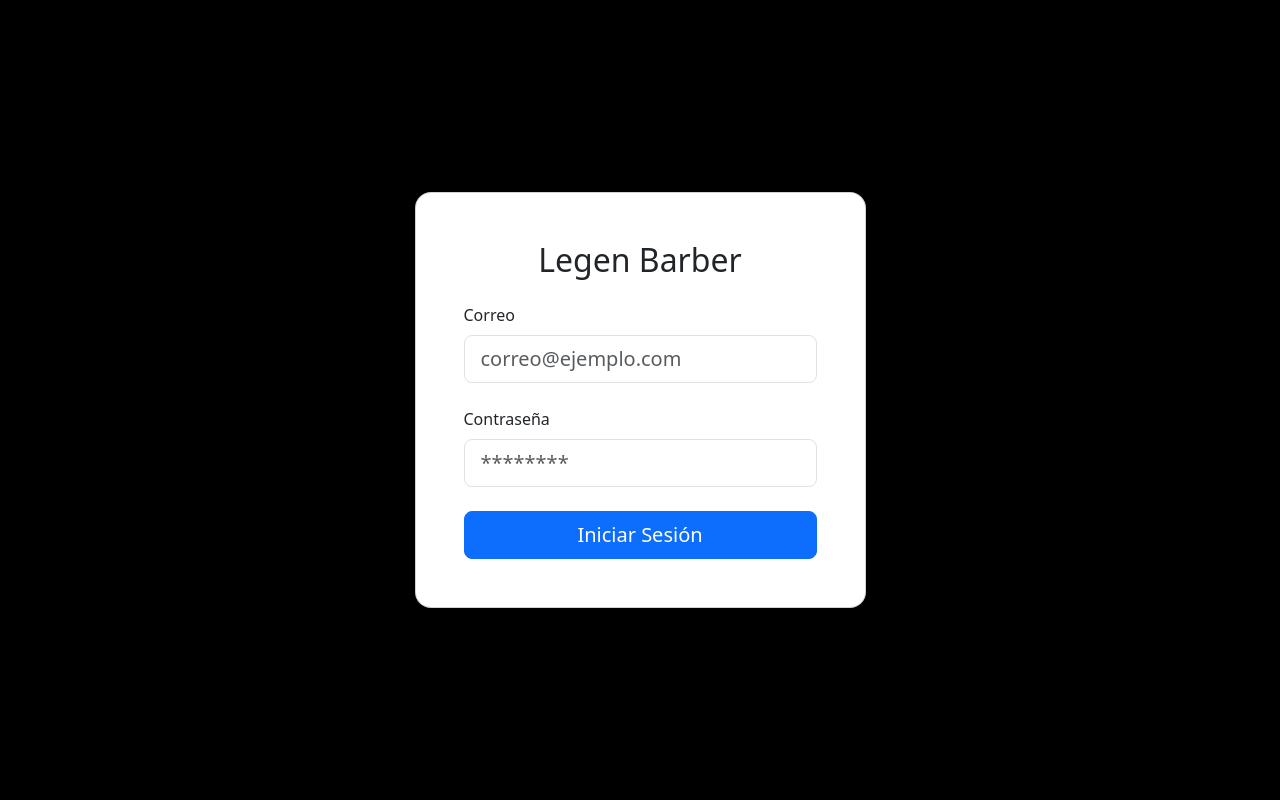
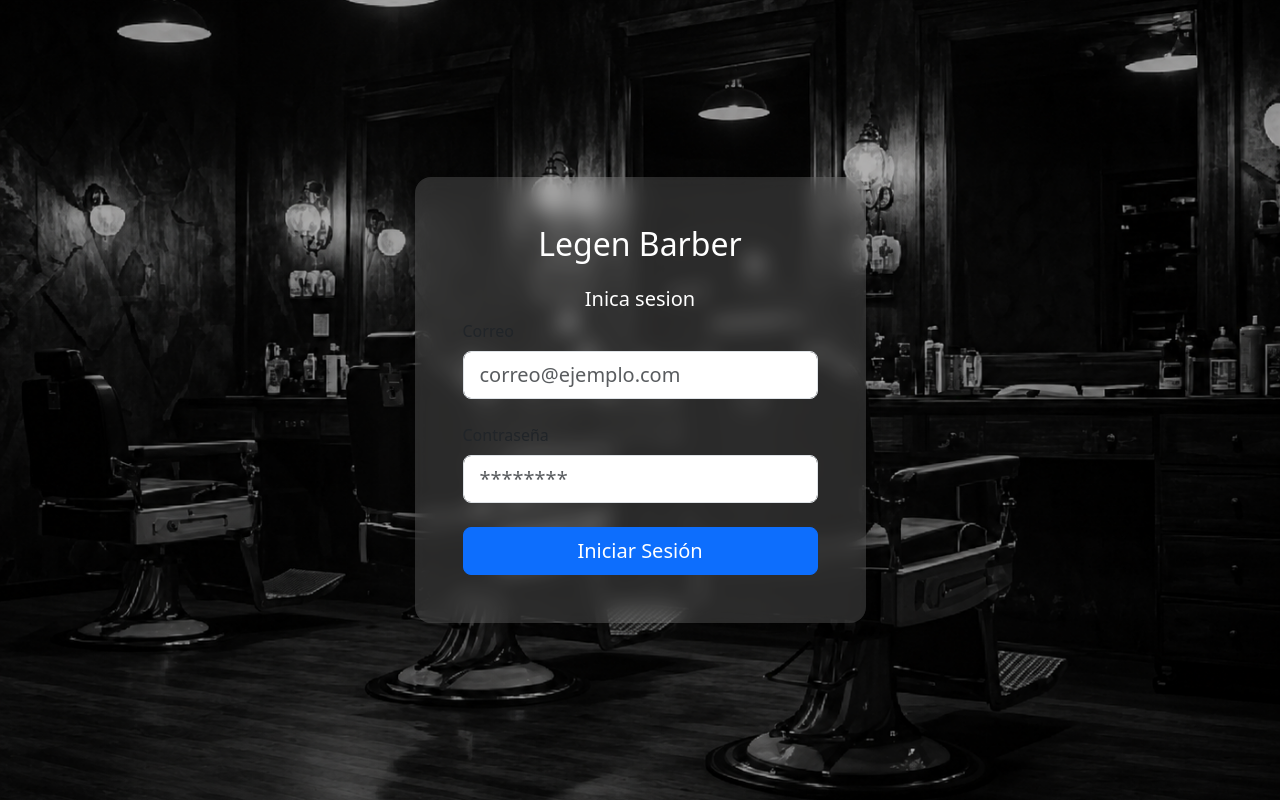
Before and after one commit to yaquiC/Sistema_barberia, a Vue app: page /login in a window 1280 px wide. Built offline with nearby package versions, Linux system fonts and the light colour scheme.

Commit message:
diseño de login

```diff
--- a/src/views/LoginView.vue
+++ b/src/views/LoginView.vue
@@ -34,7 +34,7 @@ const handleLogin = async () => {
 </script>
 
 <template>
-  <section class="vh-100 bg-black">
+  <section class="vh-100 login-background">
     <div class="container py-5 h-100">
       <div
         class="row d-flex justify-content-center align-items-center h-100"
@@ -46,9 +46,10 @@ const handleLogin = async () => {
           >
             <div class="card-body p-5">
 
-              <h2 class="text-center mb-4">
+              <h2 class="text-center mb-4" style="color: white;">
                  Legen Barber
               </h2>
+              <h5 class="text-center " style="color: white;">Inica sesion</h5>
 
               <div
                 v-if="error"
@@ -99,20 +100,38 @@ const handleLogin = async () => {
 </template>
 
 <style scoped>
-.login-page {
-  min-height: 100vh;
-  display: flex;
-  justify-content: center;
-  align-items: center;
-  background: #080808;
+.login-background {
+  position: relative;
+  background-image: url("/images/fondo.png"); /* coloca tu imagen en public/images */
+  background-size: cover;
+  background-position: center;
+  background-repeat: no-repeat;
+}
+
+.overlay {
+  position: absolute;
+  top: 0;
+  left: 0;
+  width: 100%;
+  height: 100%;
+  background-color: rgba(0,0,0,0.5); /* oscurece la imagen */
 }
 
 .login-card {
   width: 100%;
   max-width: 420px;
-  background: white;
+  background: rgba(255, 255, 255, 0.1); /* semitransparente */
   padding: 40px;
   border-radius: 15px;
-  box-shadow: 0 0 20px rgba(0,0,0,.2);
+  box-shadow: 0 0 20px rgba(0,0,0,.3);
+  backdrop-filter: blur(10px); /* difumina el fondo detrás */
 }
+
+.card {
+  background: rgba(255, 255, 255, 0.15);
+  backdrop-filter: blur(10px);
+  border: none;
+}
+
+
 </style>
```
Also changed, not shown: public/images/fondo.png (added).
